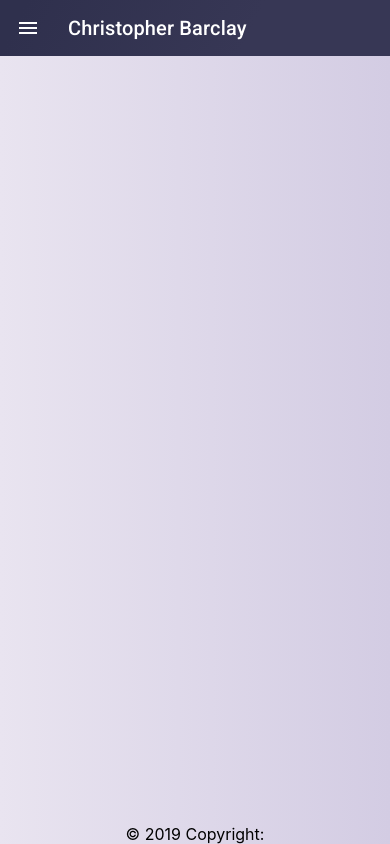
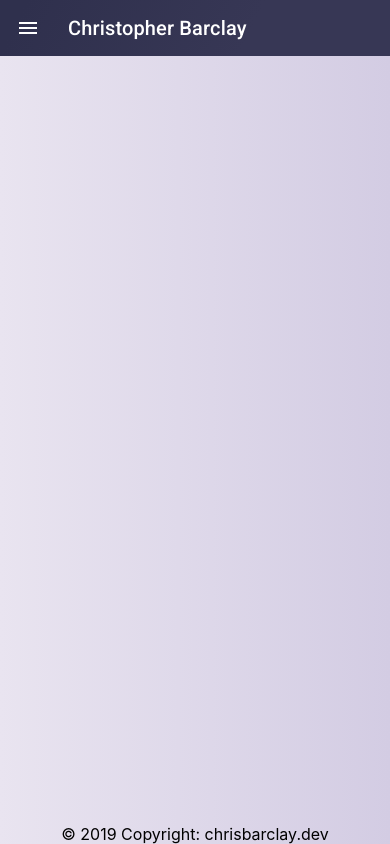
Before and after one commit to Chris-B/Personal-Website, a React (Create React App) app: page /contact in a window 390 px wide. Built offline with nearby package versions, Linux system fonts and the light colour scheme.

Commit message:
Fixed footer on small screens.

```diff
--- a/src/components/css/Footer.css
+++ b/src/components/css/Footer.css
@@ -1,10 +1,9 @@
 .footer-wrapper {
-    width: 40%;
+    width: 100%;
     height: 25px;
     position:fixed;
     bottom:0;
-    left: 30%;
-    right: 30%;
+    left: 0;
     text-align: center;
 }
 
```
